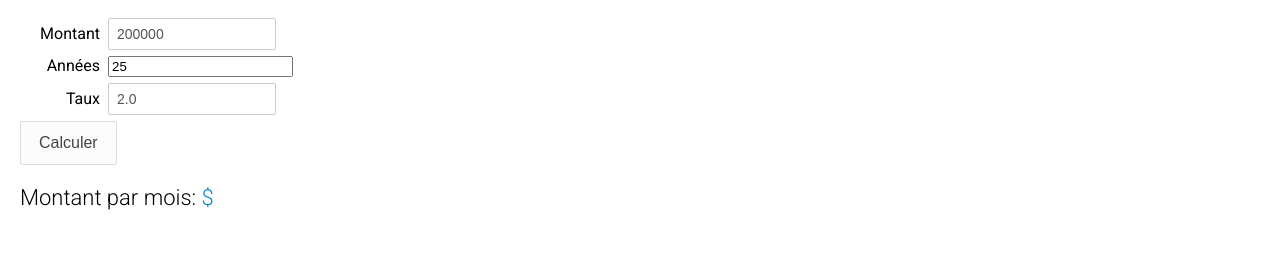
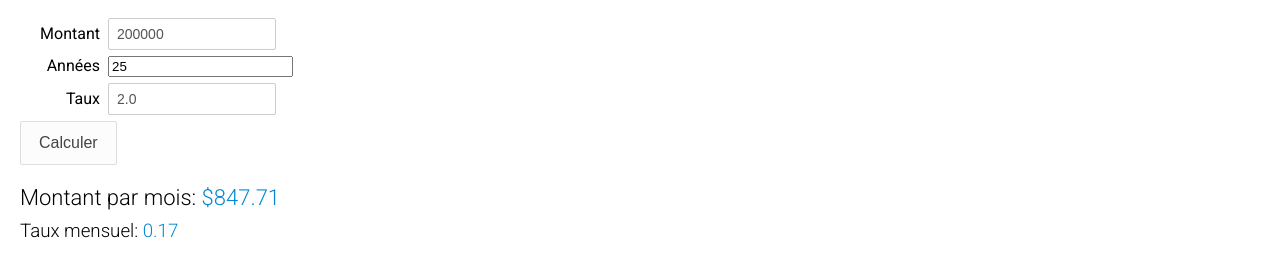
Before and after one commit to bart120/aliznet, a website: page index.html in a window 1280 px wide. Shown: the part 64-340 px from the top of the page. Drawn offline with Linux system fonts and the light colour scheme.

Commit message:
let, object

```diff
--- a/index.html
+++ b/index.html
@@ -30,7 +30,8 @@
                 <button id="btnCal">Calculer</button>
             </div>
         </div>
-        <h2>Montant par mois: <span id="monthlyPaiement" class="currency"></span></h2>
+        <h2>Montant par mois: <span id="monthlyPayment" class="currency"></span></h2>
+        <h3>Taux mensuel: <span id="monthlyRate"></span></h3>
     </div>
 
     <script src="index.js"></script>
--- a/index.js
+++ b/index.js
@@ -1,3 +1,16 @@
+"use strict"
 
-let message = "coucou";
-alert(message);
+let calculateMonthlyPayment = function (principal, years, rate = 2) {
+    let monthlyRate = 0;
+    if (rate) {
+        monthlyRate = rate / 100 / 12;
+    }
+    let monthlyPayment = principal * monthlyRate / (1 - (Math.pow(1 / (1 + monthlyRate), years * 12)));
+
+    return { monthlyPayment, monthlyRate };
+};
+
+let obj = calculateMonthlyPayment(200000, 25, 2);
+// console.log(obj);
+document.getElementById("monthlyPayment").innerHTML = obj.monthlyPayment.toFixed(2);
+document.getElementById("monthlyRate").innerHTML = (obj.monthlyRate * 100).toFixed(2);
```
Also changed, not shown: build/index.bundle.js.
